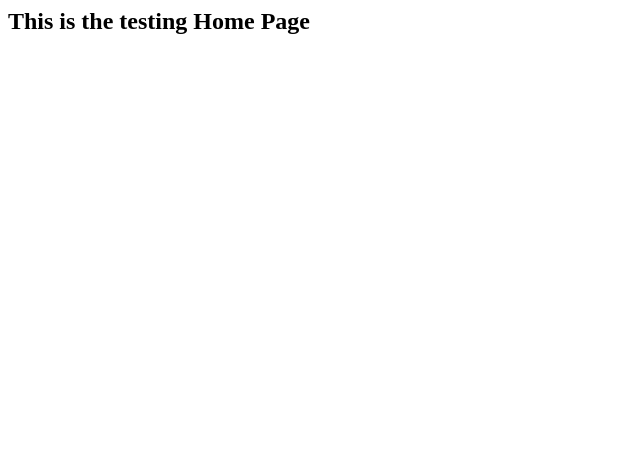
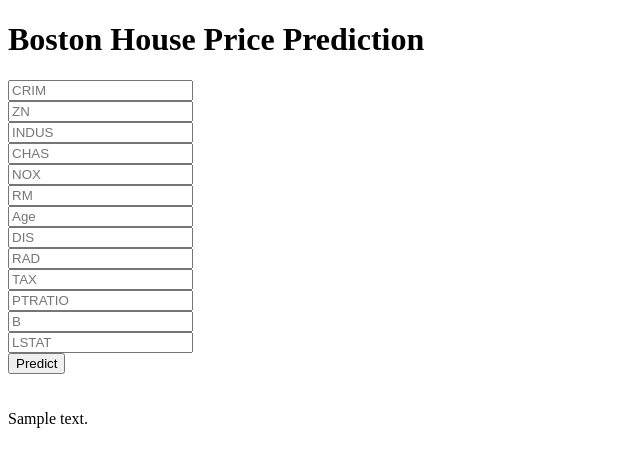
Before and after one commit to mateen-mk/Boston-House-Pricing, a Flask app: template templates/home.html in a window 1280 px wide. Shown: the top 467 px of the page, without its empty margins (0-640 px from the left). Run offline with Flask 3, Linux system fonts and the light colour scheme; the template is opened without the code that fills it: most values are stand-ins (such as "Sample title", 1, 10 or a date in 2020); parts of the project's set-up code (start-up, migrations or seed data) failed here and were passed over.

Commit message:
The web application is ready

```diff
--- a/app.py
+++ b/app.py
@@ -23,5 +23,13 @@ def predict_api():
     print(output[0])
     return jsonify(output[0])
 
+@app.route('/predict', methods = ['POST'])
+def predict():
+    data = [float(x) for x in request.form.values()]
+    final_input = scaler.transform(np.array(data).reshape(1,-1))
+    print(final_input)
+    prediction = regmodel.predict(final_input)[0]
+    return render_template('home.html', prediction_text = "The House Price Prediction is {}".format(prediction))
+
 if __name__ == '__main__':
     app.run(debug=True)
--- a/templates/home.html
+++ b/templates/home.html
@@ -1,3 +1,48 @@
-<h2>
-    This is the testing Home Page
-</h2>
+<!DOCTYPE html>
+<html >
+
+<head>
+  <meta charset="UTF-8">
+  <title>ML API</title>
+  <link href='https://fonts.googleapis.com/css?family=Pacifico' rel='stylesheet' type='text/css'>
+<link href='https://fonts.googleapis.com/css?family=Arimo' rel='stylesheet' type='text/css'>
+<link href='https://fonts.googleapis.com/css?family=Hind:300' rel='stylesheet' type='text/css'>
+<link href='https://fonts.googleapis.com/css?family=Open+Sans+Condensed:300' rel='stylesheet' type='text/css'>
+
+
+</head>
+
+<body>
+ <div class="login">
+	<h1>Boston House Price Prediction</h1>
+
+     <!-- Main Input For Receiving Query to our ML -->
+    <form action="{{ url_for('predict')}}"method="post">
+      <input type="text" name="CRIM" placeholder="CRIM" required="required" /><br>
+    	<input type="text" name="ZN" placeholder="ZN" required="required" /><br>
+        <input type="text" name="INDUS" placeholder="INDUS" required="required" /><br>
+        <input type="text" name="CHAS" placeholder="CHAS" required="required" /><br>
+        <input type="text" name="NOX" placeholder="NOX" required="required" /><br>
+        <input type="text" name="RM" placeholder="RM" required="required" /><br>
+        <input type="text" name="Age" placeholder="Age" required="required" /><br>
+        <input type="text" name="DIS" placeholder="DIS" required="required" /><br>
+        <input type="text" name="RAD" placeholder="RAD" required="required" /><br>
+        <input type="text" name="TAX" placeholder="TAX" required="required" /><br>
+        <input type="text" name="PTRATIO" placeholder="PTRATIO" required="required" /><br>
+        <input type="text" name="B" placeholder="B" required="required" /><br>
+        <input type="text" name="LSTAT" placeholder="LSTAT" required="required" /><br>
+
+
+
+        <button type="submit" class="btn btn-primary btn-block btn-large">Predict</button>
+    </form>
+
+   <br>
+   <br>
+
+
+ </div>
+ {{prediction_text}}
+
+</body>
+</html>
```
Also changed, not shown: 1 other file.
